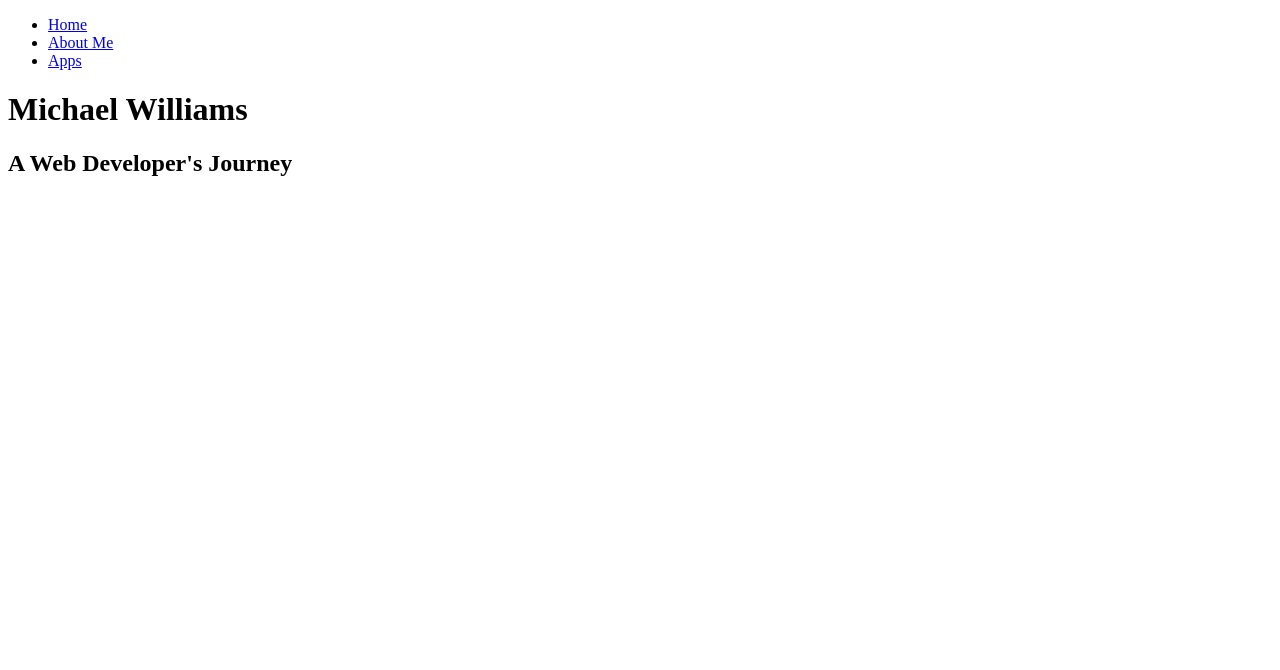
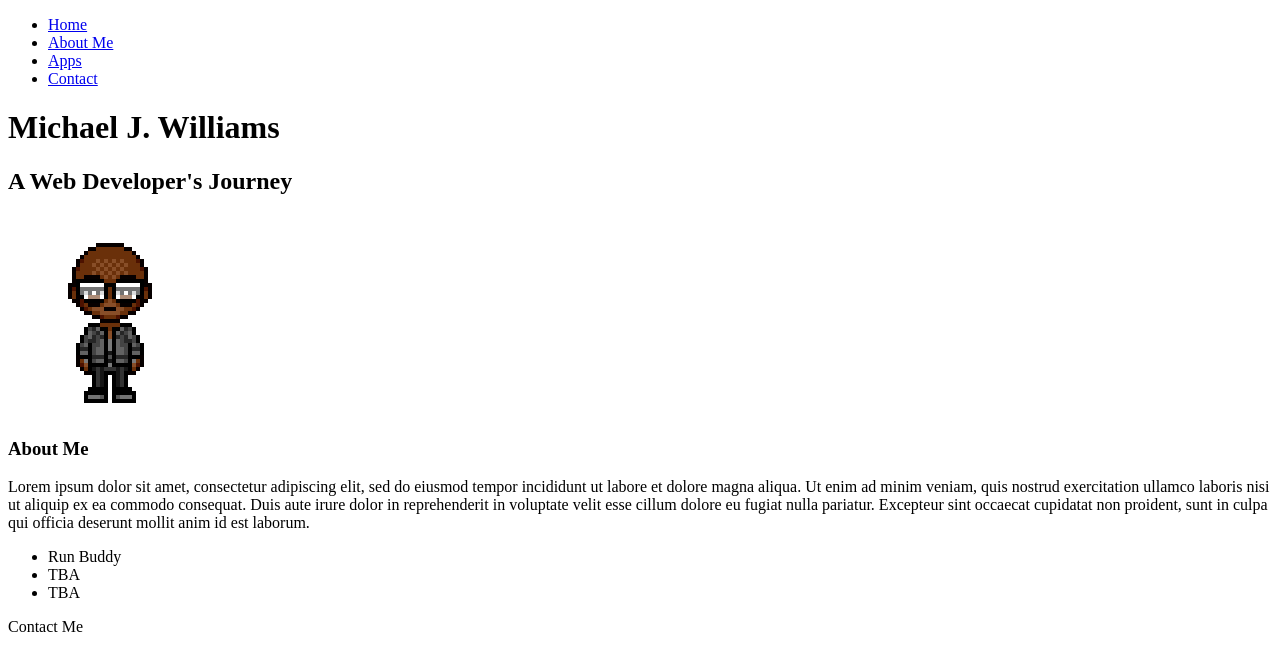
Before and after one commit to 256Mwilliams/Portfolio-1, a plain HTML site: page index.html in a window 1280 px wide. Drawn offline with Linux system fonts and the light colour scheme.

Commit message:
basic outline done

```diff
--- a/index.html
+++ b/index.html
@@ -1,14 +1,17 @@
 <!DOCTYPE html>
 <html lang="en">
+
 <head>
     <meta charset="UTF-8"/>
-    <title>Mike Williams | Web Developer</title>
+    <title>MJ Williams | Web Developer</title>
     <link rel="stylesheet" href="./assets/css/style.css" />
 </head>
+
 <body>
     <nav>
         <ul>
             <li>
+                <!--Check to see where this home link will take you-->
                 <a href="#Home">Home</a>
             </li>
             <li>
@@ -17,12 +20,45 @@
             <li>
                 <a href="#Apps">Apps</a>
             </li>
+            <li>
+                <a href="#Contact">Contact</a>
+            </li>
         </ul>
     </nav>
+
     <header>
-        <h1>Michael Williams</h1>
+        <h1>Michael J. Williams</h1>
         <h2>A Web Developer's Journey</h2>
     </header>
+
+    <!--Pixel art image should go here-->
+    <div>
+        <img src="./assets/images/avatar.png" alt="pixel avatar" />
+    </div>
+
+    <!--About me info-->
+    <div>
+        <h3 id="About-Me">About Me</h3>
+        <p>
+            Lorem ipsum dolor sit amet, consectetur adipiscing elit, sed do eiusmod tempor incididunt ut labore et dolore magna aliqua.
+             Ut enim ad minim veniam, quis nostrud exercitation ullamco laboris nisi ut aliquip ex ea commodo consequat.
+              Duis aute irure dolor in reprehenderit in voluptate velit esse cillum dolore eu fugiat nulla pariatur.
+               Excepteur sint occaecat cupidatat non proident, sunt in culpa qui officia deserunt mollit anim id est laborum.
+        </p>
+    </div>
+
+    <!--Applications will go here-->
+    <div>
+        <ul>
+            <li>Run Buddy</li>
+            <li>TBA</li>
+            <li>TBA</li>
+        </ul>
+    </div>
+
+
 </body>
-<footer></footer>
+
+<!--Contact info will go here-->
+<footer id="Contact-Me">Contact Me</footer>
 </html>
```
Also changed, not shown: assets/images/avatar.png (added).
